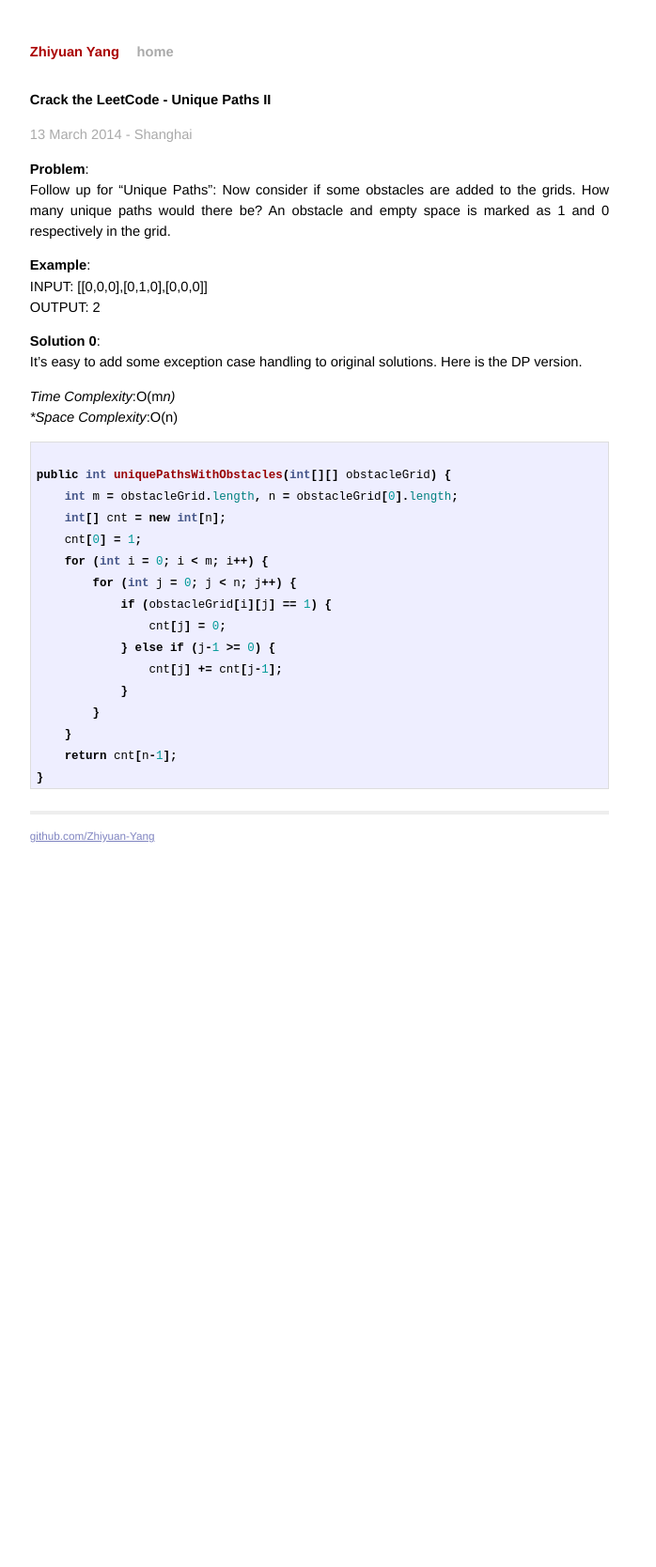
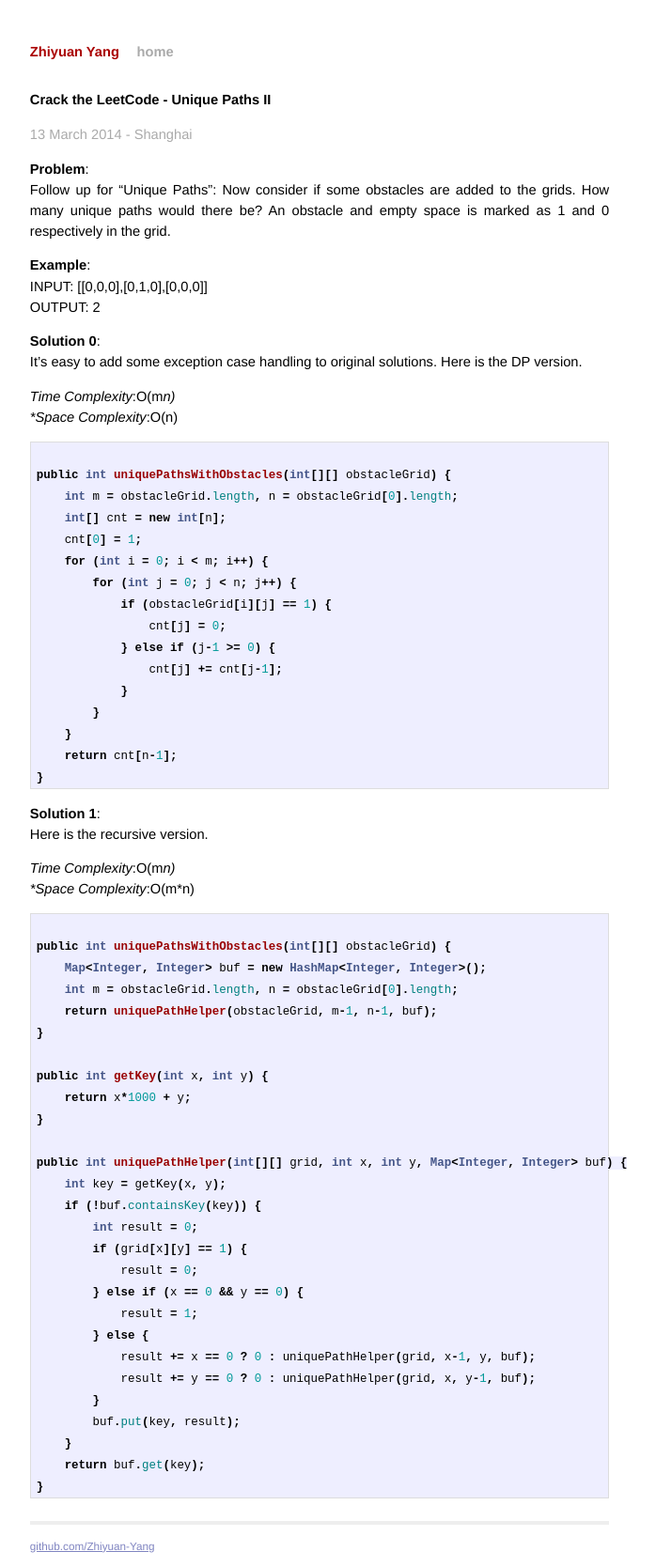
Before and after one commit to BugYang/LeetCode, a Jekyll site: the page built from _posts/2014-03-14-crack-the-leetcode-unique-path-ii.md, in a window 1280 px wide. Shown: the whole page at 94% size, without its empty margins (300-998 px from the left). Built offline with Jekyll 4.4.1, drawn with Linux system fonts in a browser that asks for light colours; Markdown is read by kramdown in place of the engine named in the settings; before the commit the page ends 944 px from its top, so only the background shows below that.

Commit message:
add recursive solution for unique path ii

```diff
--- a/_posts/2014-03-14-crack-the-leetcode-unique-path-ii.md
+++ b/_posts/2014-03-14-crack-the-leetcode-unique-path-ii.md
@@ -38,3 +38,38 @@ public int uniquePathsWithObstacles(int[][] obstacleGrid) {
     return cnt[n-1];
 }
 {% endhighlight %}
+
+**Solution 1**:
+Here is the recursive version.
+
+*Time Complexity*:O(m*n)
+*Space Complexity*:O(m*n)
+
+{% highlight java %}
+public int uniquePathsWithObstacles(int[][] obstacleGrid) {
+    Map<Integer, Integer> buf = new HashMap<Integer, Integer>();
+    int m = obstacleGrid.length, n = obstacleGrid[0].length;
+    return uniquePathHelper(obstacleGrid, m-1, n-1, buf);
+}
+
+public int getKey(int x, int y) {
+    return x*1000 + y;
+}
+
+public int uniquePathHelper(int[][] grid, int x, int y, Map<Integer, Integer> buf) {
+    int key = getKey(x, y);
+    if (!buf.containsKey(key)) {
+        int result = 0;
+        if (grid[x][y] == 1) {
+            result = 0;
+        } else if (x == 0 && y == 0) {
+            result = 1;
+        } else {
+            result += x == 0 ? 0 : uniquePathHelper(grid, x-1, y, buf);
+            result += y == 0 ? 0 : uniquePathHelper(grid, x, y-1, buf);
+        }
+        buf.put(key, result);
+    }
+    return buf.get(key);
+}
+{% endhighlight %}
```
